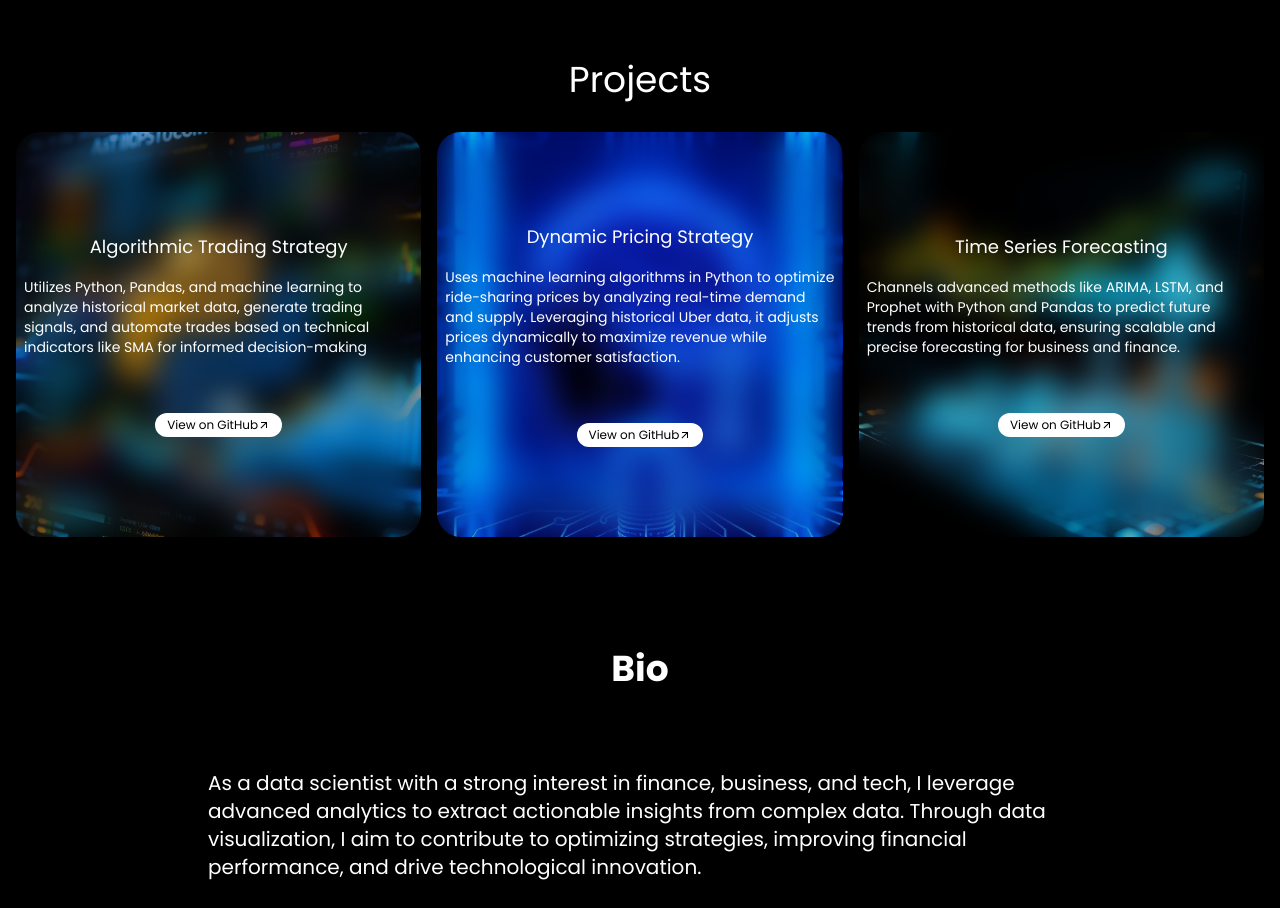
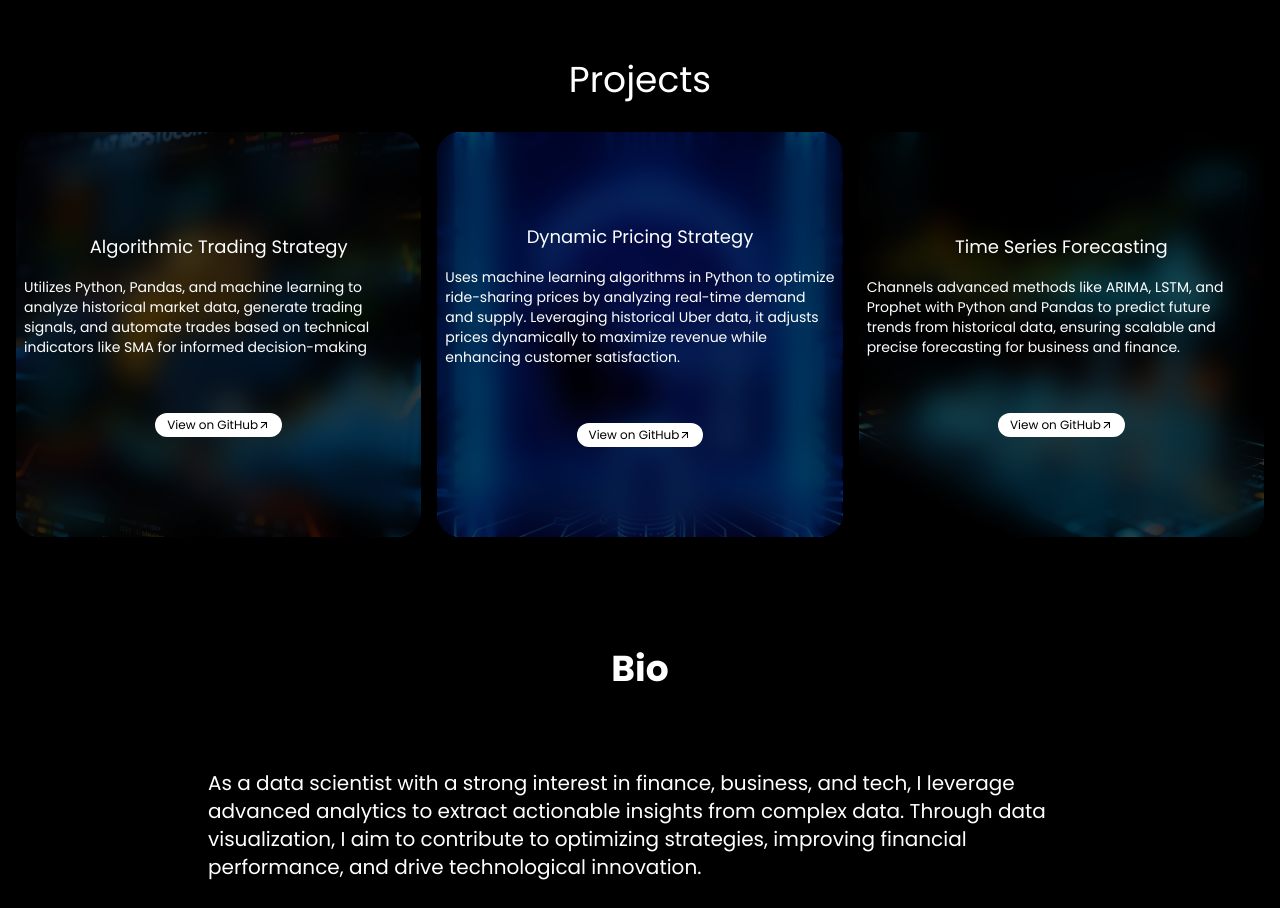
Before and after one commit to Shreyansh055/Shrey_55, a React (Vite) app: page / in a window 1280 px wide. Shown: the part 900-1808 px from the top of the page. Built offline with nearby package versions, Linux system fonts and the light colour scheme.

Commit message:
Update Projects.jsx

```diff
--- a/src/components/Projects.jsx
+++ b/src/components/Projects.jsx
@@ -4,12 +4,16 @@ import { PROJECTS } from "../constants";
 import { motion } from "framer-motion";
 
 const Projects = () => {
-  // State to handle tapped project (for mobile behavior)
-  const [tappedProject, setTappedProject] = useState(null);
+  const [activeProjectId, setActiveProjectId] = useState(null);
 
-  // Function to toggle project details on tap (mobile view)
-  const handleTap = (project) => {
-    setTappedProject(tappedProject === project ? null : project);
+  // Toggle project details on tap for mobile view
+  const handleTap = (projectId) => {
+    if (activeProjectId === projectId) {
+      setActiveProjectId(null); // Close the overlay if already open
+    } else {
+      // Slight delay to avoid flicker
+      setTimeout(() => setActiveProjectId(projectId), 50);
+    }
   };
 
   return (
@@ -31,7 +35,7 @@ const Projects = () => {
             transition={{ duration: 0.5 }}
             key={project.id}
             className="group relative overflow-hidden rounded-3xl"
-            onClick={() => handleTap(project)} // Handle tap for mobile
+            onClick={() => handleTap(project.id)}
           >
             <motion.img
               whileHover={{ scale: 1.1 }}
@@ -40,13 +44,13 @@ const Projects = () => {
               className="h-full w-full object-cover transition-transform duration-500 group-hover:scale-110"
             />
 
-            {/* Show project details (both mobile and desktop) */}
-            {(tappedProject === project || window.innerWidth > 768) && (
-              <motion.div
-                initial={{ opacity: 0 }}
-                animate={{ opacity: 1 }}
-                transition={{ duration: 0.5 }}
-                className="absolute inset-0 flex flex-col items-center justify-center text-white backdrop-blur-lg transition-opacity duration-500 group-hover:opacity-100"
+            {/* Display project details on tap (mobile) or hover (desktop) */}
+            <div
+              className={`absolute inset-0 flex flex-col items-center justify-center text-white transition-opacity duration-300 ${
+                activeProjectId === project.id || window.innerWidth > 768
+                  ? "opacity-100 backdrop-blur-lg bg-black bg-opacity-60"
+                  : "opacity-0"
+              }`}
             >
               <h3 className="mb-2 text-xl sm:text-lg">{project.name}</h3>
               <p className="mb-12 p-4 sm:p-2 sm:text-sm">{project.description}</p>
@@ -61,8 +65,7 @@ const Projects = () => {
                   <MdArrowOutward />
                 </div>
               </a>
-              </motion.div>
-            )}
+            </div>
           </motion.div>
         ))}
       </div>
```
Lines whose indentation alone changed are shown as unchanged.
